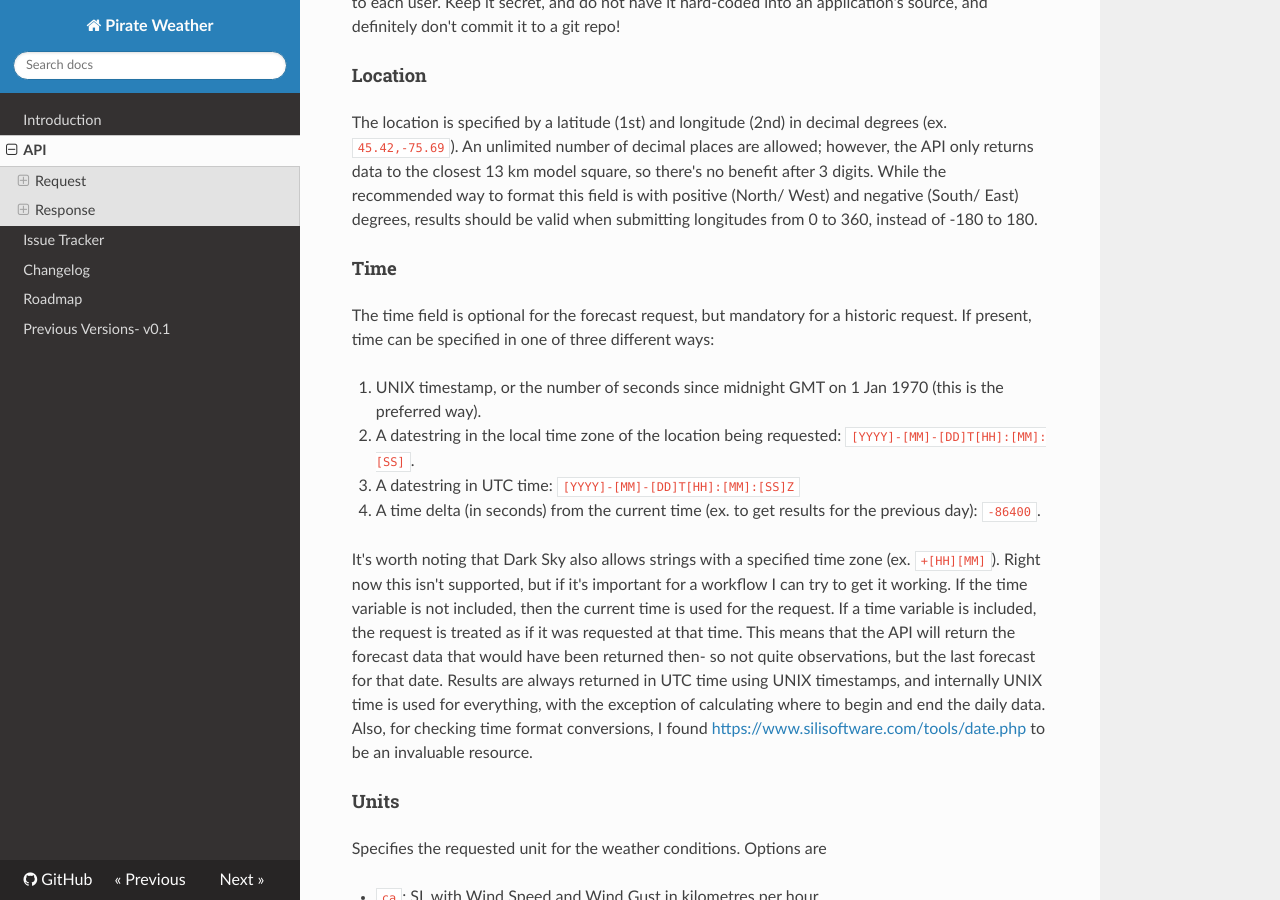
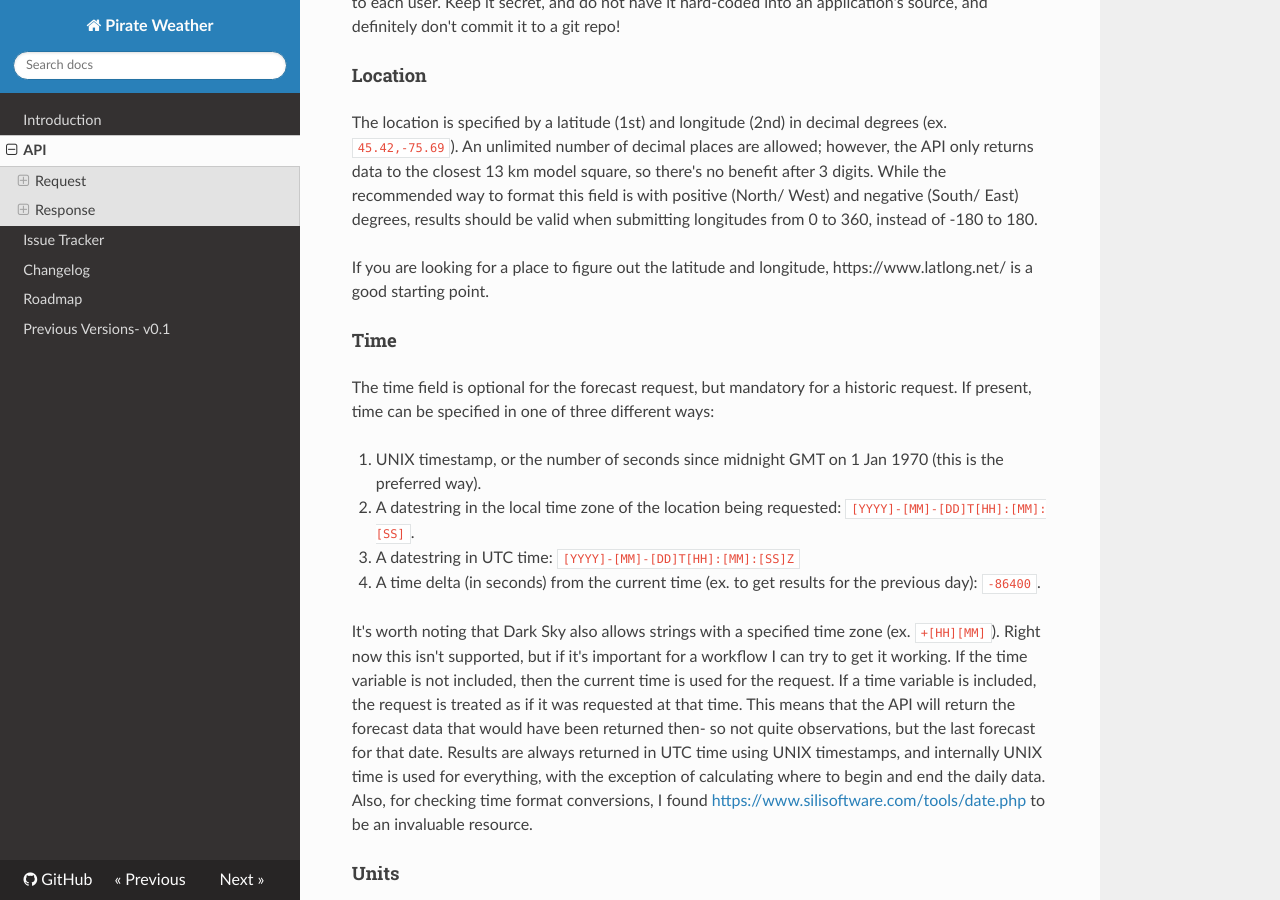
Before and after one commit to Pirate-Weather/pirateweather, an MkDocs documentation site: the page built from docs/API.md, in a window 1280 px wide and 900 px high, scrolled down 1013 px. Built offline with MkDocs 1.6.1, drawn with Linux system fonts in a browser that asks for light colours; nearby versions of some CDN libraries.

Commit message:
Update API.md
Added a link to https://www.latlong.net/ for people to figure out their location(s).

```diff
--- a/docs/API.md
+++ b/docs/API.md
@@ -21,6 +21,8 @@ As a reminder, this key is secret, and unique to each user. Keep it secret, and
 
 #### Location
 The location is specified by a latitude (1st) and longitude (2nd) in decimal degrees (ex. `45.42,-75.69`). An unlimited number of decimal places are allowed; however, the API only returns data to the closest 13 km model square, so there's no benefit after 3 digits. While the recommended way to format this field is with positive (North/ West) and negative (South/ East) degrees, results should be valid when submitting longitudes from 0 to 360, instead of -180 to 180.
+
+If you are looking for a place to figure out the latitude and longitude, https://www.latlong.net/ is a good starting point.
 
 #### Time
 The time field is optional for the forecast request, but mandatory for a historic request. If present, time can be specified in one of three different ways:
```
